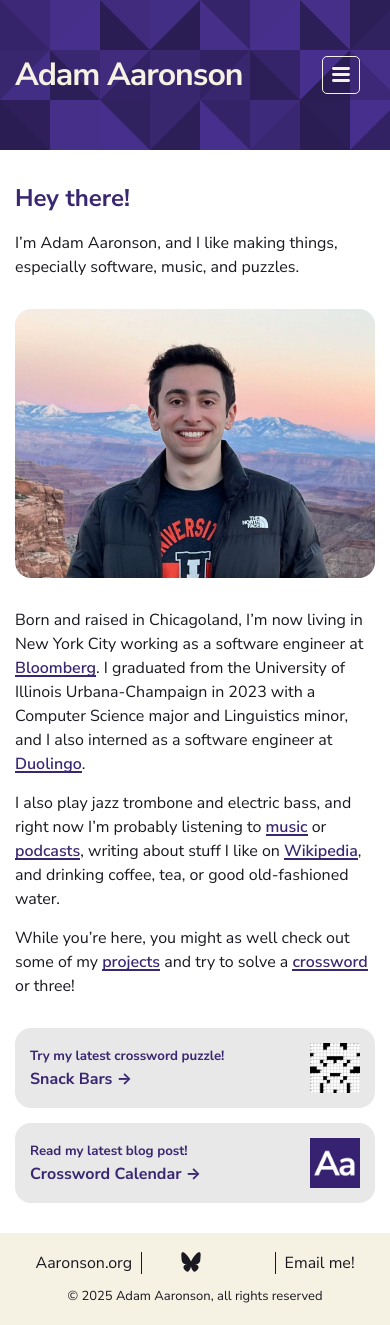
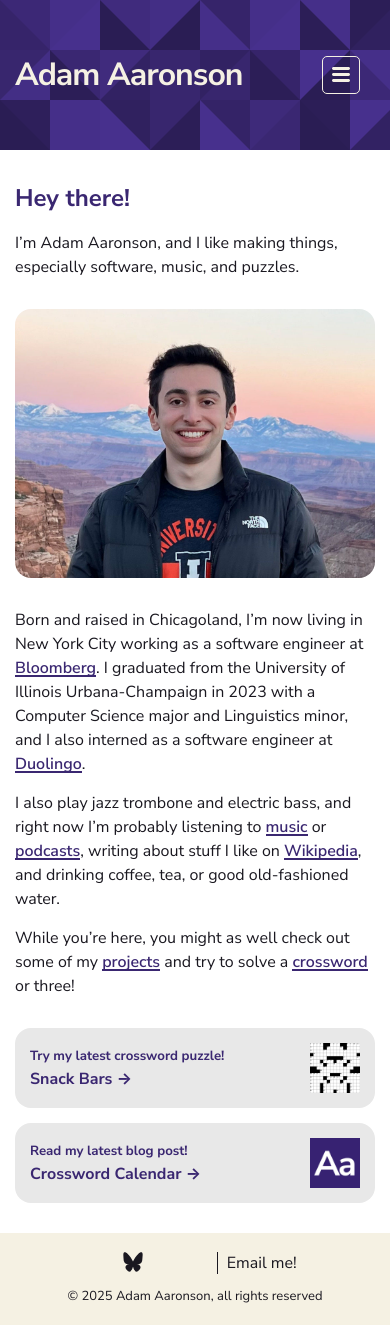
Before and after one commit to adamaaronson/adamaaronson.github.io, a Jekyll site: the page built from index.md, in a window 390 px wide. Built offline with Jekyll 4.4.1, drawn with Linux system fonts in a browser that asks for light colours.

Commit message:
Collapse home link on narrow screen

```diff
--- a/_includes/footer.html
+++ b/_includes/footer.html
@@ -4,7 +4,7 @@
   <div class="wrapper">
 
     <div class="social-links">
-      <span class="home-link"><a href="./">Aaronson.org</a></span>{%- include social.html -%}<span class="email-link"><a href="mailto:{{ site.email }}">Email me!</a></span>
+      <span class="home-link"><a href="./">Aaronson.org</a></span>{%- include social.html -%}<span class="email-link"><a href="mailto:{{ site.email }}">Email&nbsp;me!</a></span>
     </div>
 
     <div class="copyright">
--- a/assets/css/footer.scss
+++ b/assets/css/footer.scss
@@ -1,8 +1,7 @@
+---
 ---
 
----
-
-@import "minima";
+@import 'minima';
 
 .site-footer {
     background-color: $light-color;
@@ -18,6 +17,12 @@
     ::-moz-selection {
         background: $brand-color;
         color: $light-color;
+    }
+}
+
+.home-link {
+    @media (max-width: 400px) {
+        display: none;
     }
 }
 
@@ -42,7 +47,8 @@
     padding-right: $spacing-unit * 0.3;
     margin-right: $spacing-unit * 0.3;
 
-    a, a:visited {
+    a,
+    a:visited {
         color: $text-color !important;
     }
 }
@@ -53,7 +59,8 @@
     padding-left: $spacing-unit * 0.3;
     margin-left: $spacing-unit * 0.3;
 
-    a, a:visited {
+    a,
+    a:visited {
         color: $text-color !important;
     }
 }
```
